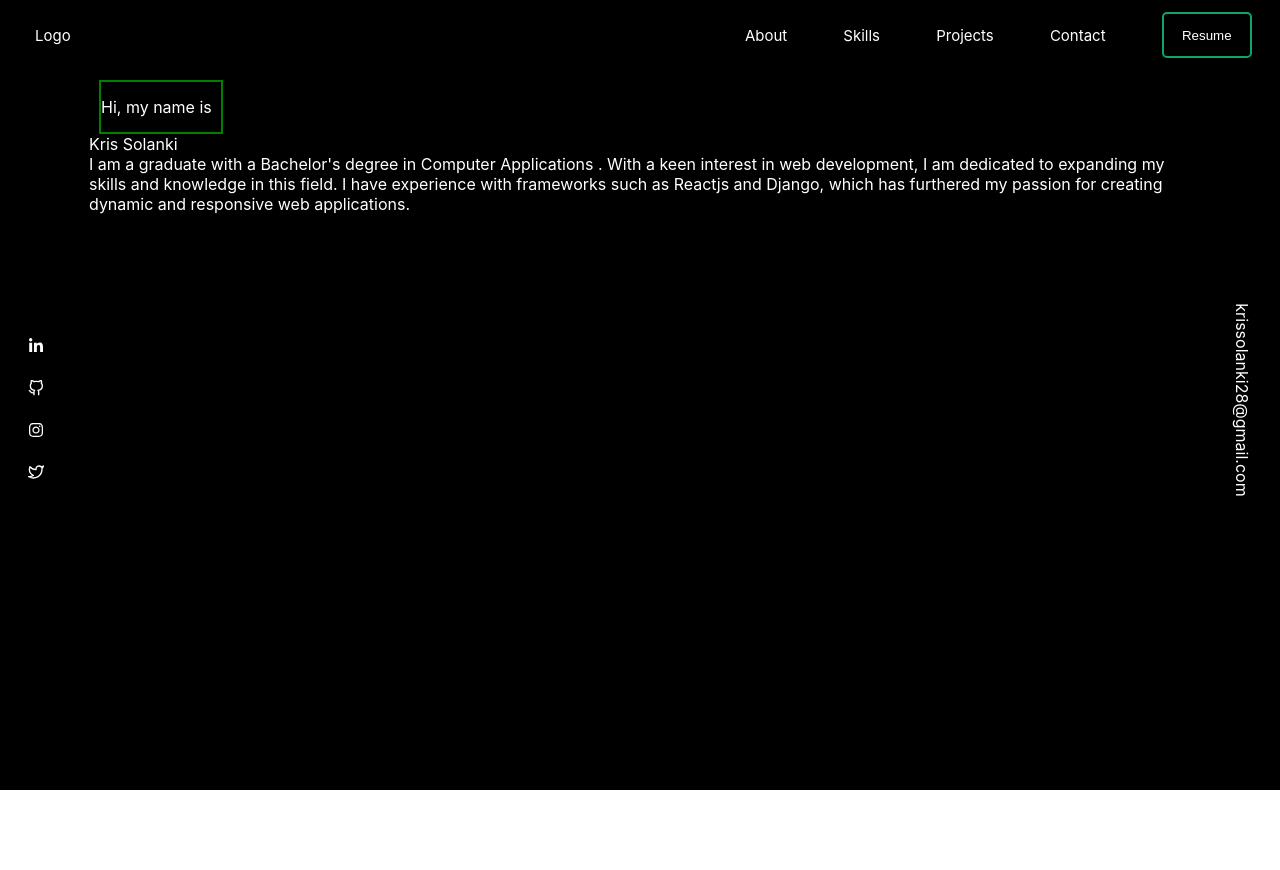
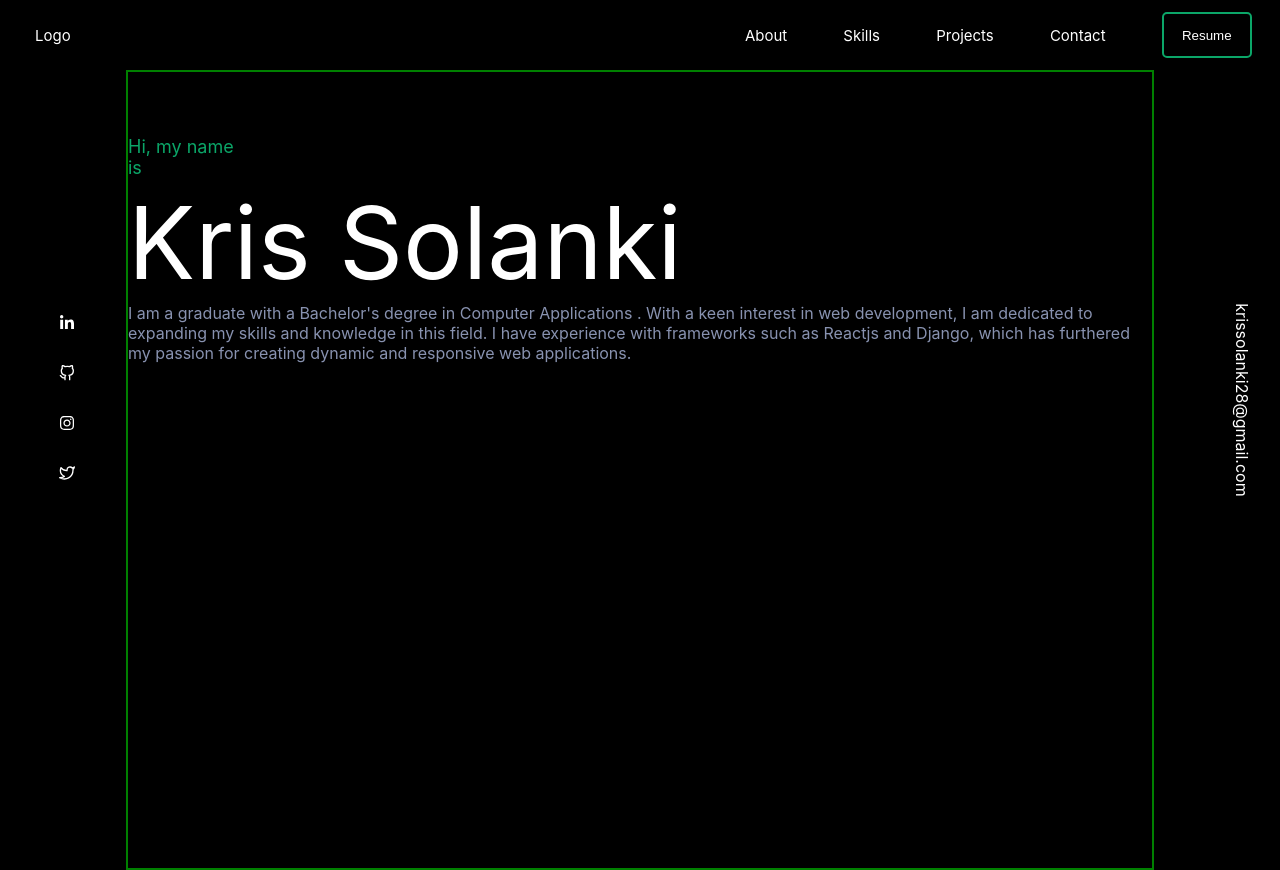
Before and after one commit to KrisSolanki/Portfolio, a React (Create React App) app in the folder portfolio/: page / in a window 1280 px wide. Before the commit the page ends 800 px from the top, so only its background shows below. Built offline with nearby package versions, Linux system fonts and the light colour scheme.

Commit message:
simple commit

```diff
--- a/portfolio/src/Components/Content/Content.css
+++ b/portfolio/src/Components/Content/Content.css
@@ -4,120 +4,71 @@
 }
 
 .container_content {
-
     display: flex;
-    /* justify-items: center; */
-    /* align-items: center; */
-
-    height: 90vh;
+    height: 100vh;
     width: 100%;
 }
 
 .sub_content {
+    /* transition-delay: 400ms; */
     display: flex;
     flex-direction: row;
-
+    justify-content: center;
     background: black;
     color: white;
     width: 100%;
 
 }
 
-.apps_link li {
-    text-decoration: none;
-    padding-top: 50%;
-    padding-left: 28px;
 
-}
 
-.right {
-    display: flex;
-    top: 0;
-    /* width: 16vh; */
-    width: 6%;
-    height: 100%;
-    align-items: center;
-    position: fixed;
-}
+
 
 .middle {
-    display: flex;
+    /* display: flex;
     flex-direction: column;
     padding-left: 89px;
     width: 86%;
     display: inline;
-    height: auto;
+    height: auto; */
 }
 
-.Left_con {
+
+
+
+
+/* main content */
+/* .middle { */
+    /* width: 80%; */
+/* } */
+
+.mm {
+    /* margin-left: 30px; */
+    border: 2px solid green;
+    width: 80%;
     display: flex;
-    width: 6%;
-    height: 100%;
-    justify-content: center;
-    position: fixed;
-    right: 0;
-    align-items: center;
-    top: 0;
+    /* align-items: center; */
+    /* width: 20px; */
 }
 
-.left {
-    /* display: flex; */
-    /* top: 0; */
-    /* width: 14%; */
-    /* height: 100%; */
-    /* align-items: center; */
-    /* position: fixed; */
-    transform: rotate(90deg);
-    /* padding-bottom: 85px; */
-    /* align-items: center; */
-    /* justify-content: center; */
-    /* margin-top: 245px; */
-}
-
-.left a {
-    text-decoration: none;
-    /* Remove underline */
-    color: inherit;
-    /* Inherit color from parent */
-    transition: 0.2s ease-in-out;
-}
-
-.left a:hover {
-    /* transform: translate(-5px,-5px); */
-    transition: 0.2s ease-in;
-    color: #0ba668;
-}
-
-.apps_link li a {
-    text-decoration: none;
-    /* Remove underline */
-    color: inherit;
-    /* Inherit color from parent */
-}
-
-.apps_link li {
-    transition: 0.2s ease-out;
-}
-
-.apps_link li:hover {
-    transform: translate(0, -5px);
-    transition: 0.2s ease-in-out;
-    color: #0ba668;
-
-}
-
-/* main content */
-
 .greet {
-    /* display: ; */
-    border: 2px solid green;
     width: 120px;
     display: flex;
     height: 50px;
     align-items: center;
-    margin-left: 10px;
-    margin-top: 10px;
+    /* margin-left: 20px; */
+    margin-top: 60px;
+    color: #0ba668;
+    font-size: 18px;
 
+}
+
+.name {
+    font-size: 100px;
+}
+
+.introduction {
+    color: #8892b0;
 }
 
 
@@ -128,12 +79,11 @@
     /* Height of the horizontal scroll bar */
     border: 1px;
 
-border-radius: 10px;
-    }
+    border-radius: 10px;
+}
 
-    ::-webkit-scrollbar-track {
-        background: black;
-        /* Background of the scroll bar track */
+::-webkit-scrollbar-track {
+    background: black;
 }
 
 ::-webkit-scrollbar-thumb {
--- a/portfolio/src/Components/Content/Content.js
+++ b/portfolio/src/Components/Content/Content.js
@@ -8,6 +8,8 @@ const Content = () => {
         <div className='container_content'>
             <div className="sub_content">
                 <Rside/>
+                <div className="mm">
+
                 <div className="middle">
 
                     <div className="greet">
@@ -21,6 +23,7 @@ const Content = () => {
                     </div>
 
                 </div>
+                </div>
                 <Side/>
 
             </div>
--- a/portfolio/src/Components/RSide/Rside.css
+++ b/portfolio/src/Components/RSide/Rside.css
@@ -1,13 +1,53 @@
-.apps_link li{
+.right {
+    display: flex;
+    top: 0;
+    /* width: 16vh; */
+    width: 134px;
+    height: 100%;
+    align-items: center;
+    justify-content: center;
+    position: fixed;
+    left: 0;
+}
+/* .apps_link svg {
+    size: 10px;
+} */
+.apps_link li {
     text-decoration: none;
     /* padding-top: 50%; */
     /* padding-left: 28px; */
+    height: 50px;
+    width: 50px;
+    align-items: center;
+    display: flex;
+    justify-content: center;
 
 }
-.right{
+.apps_link {
     display: flex;
-    width: 10%;
+    flex-direction: column;
+    align-items: center;
+    list-style: none;
+    width: 100%;
     height: 100%;
-    position: sticky;
+    justify-content: center;
+}
+
+.apps_link li a {
+    text-decoration: none;
+    /* Remove underline */
+    color: inherit;
+    /* Inherit color from parent */
+}
+
+.apps_link li {
+    transition: 0.2s ease-out;
+    /* list-style: none; */
+}
+
+.apps_link li:hover {
+    transform: translate(0, -5px);
+    transition: 0.2s ease-in-out;
+    color: #0ba668;
 
 }
--- a/portfolio/src/Components/RSide/Rside.js
+++ b/portfolio/src/Components/RSide/Rside.js
@@ -1,5 +1,6 @@
 import React from 'react'
-import '../Content/Content.css'
+// import '../Content/Content.css'
+import './Rside.css'
 import { FiGithub } from "react-icons/fi";
 import { FaInstagram } from "react-icons/fa";
 import { FaLinkedinIn } from "react-icons/fa";
--- a/portfolio/src/Components/Side/Side.css
+++ b/portfolio/src/Components/Side/Side.css
@@ -1,14 +1,31 @@
 
-.Left_con{
-    /* display: inline-flex; */
+.Left_con {
     display: flex;
-    justify-content: flex-end;
+    width: 6%;
+    height: 100%;
+    justify-content: center;
+    position: fixed;
+    right: 0;
+    align-items: center;
+    top: 0;
 }
-.left{
-    width: 10%;
-    height: 100%;
-    position: sticky;
-    background: black;
-    color: white;
+
+.left {
+
+    transform: rotate(90deg);
 
 }
+
+.left a {
+    text-decoration: none;
+
+    color: inherit;
+
+    transition: 0.2s ease-in-out;
+}
+
+.left a:hover {
+    /* transform: translate(-5px,-5px); */
+    transition: 0.2s ease-in;
+    color: #0ba668;
+}
--- a/portfolio/src/Components/Side/Side.js
+++ b/portfolio/src/Components/Side/Side.js
@@ -1,6 +1,6 @@
 import React from 'react'
-import '../Content/Content.css'
-
+// import '../Content/Content.css'
+import './Side.css'
 const Side = () => {
   return (
 
```
